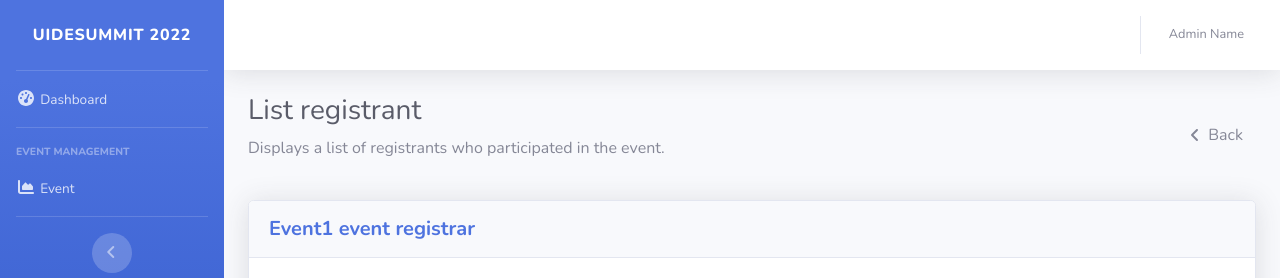
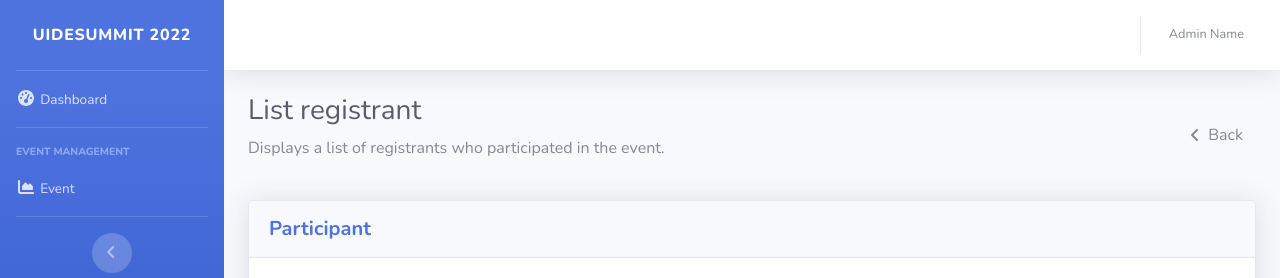
Before and after one commit to roziqinkhoeru/uidesummit, a CodeIgniter 4 app: template app/Views/admin/viewRegistrantEvent.php in a window 1280 px wide. Shown: the top 278 px of the page. Run offline with PHP 8.4 and a stand-in for CodeIgniter, Linux system fonts and the light colour scheme; the template is opened without the code that fills it, so the values that code supplies are empty; some libraries are stand-ins or nearby versions.

Commit message:
Update view registrant

```diff
--- a/app/Views/admin/viewRegistrantEvent.php
+++ b/app/Views/admin/viewRegistrantEvent.php
@@ -22,7 +22,7 @@
     <!-- DataTales Example -->
     <div class="card shadow mb-4">
         <div class="card-header py-3">
-            <h5 class="m-0 font-weight-bold text-primary"><?= 'Event1'; ?> event registrar</h5>
+            <h5 class="m-0 font-weight-bold text-primary"><?= $event['name_event']; ?> Participant</h5>
         </div>
         <div class="card-body">
             <div class="table-responsive">
```
